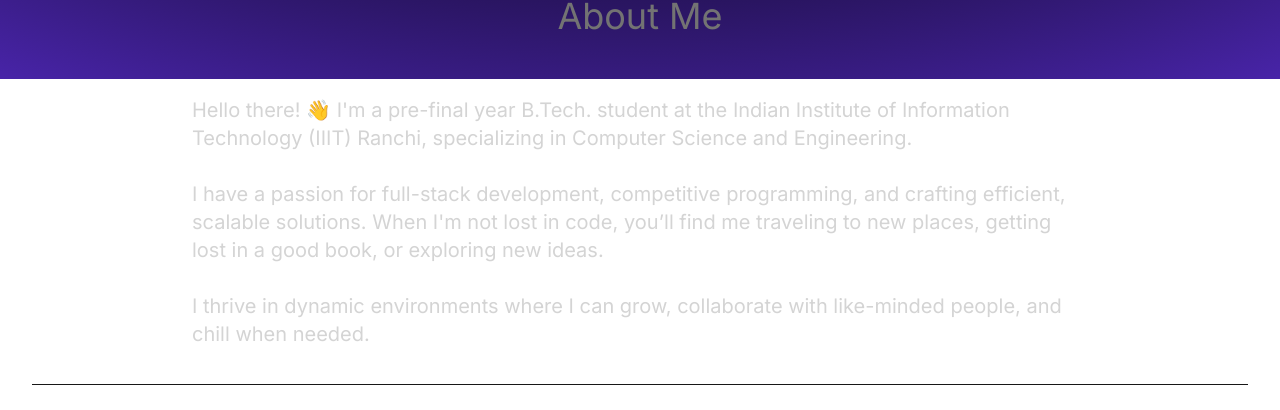
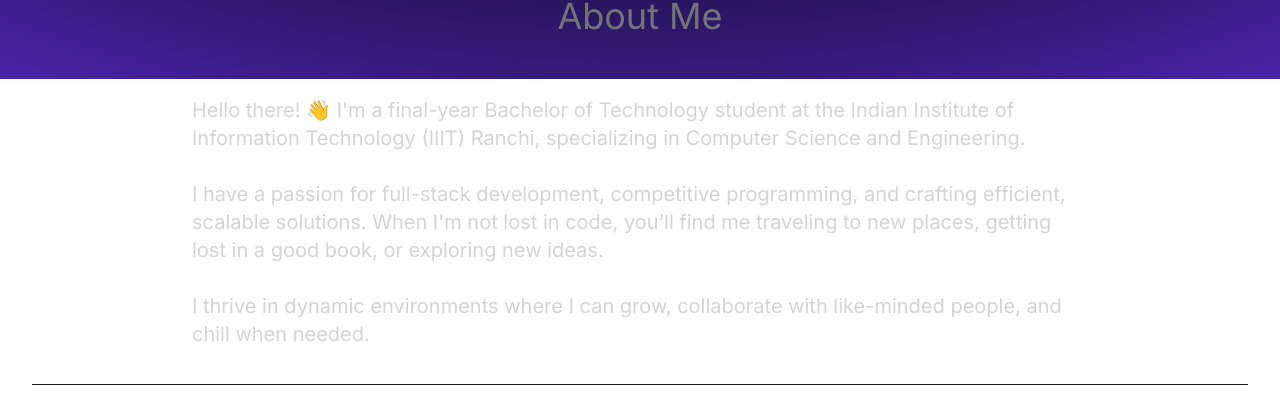
Before and after one commit to Akash290104/Portfolio, a React (Vite) app: page / in a window 1280 px wide. Shown: the part 721-1131 px from the top of the page. Built offline with nearby package versions, Linux system fonts and the light colour scheme.

Commit message:
updated description

```diff
--- a/src/constants/index.js
+++ b/src/constants/index.js
@@ -7,7 +7,7 @@ import project3 from "../assets/projects/storeit.png";
 export const HERO_CONTENT = `I am a passionate full-stack developer and college student who loves building dynamic web applications and solving complex problems through competitive programming.
 With a keen eye for innovation, I strive to create efficient and scalable solutions that enhance user experiences.`;
 
-export const ABOUT_TEXT = `Hello there! 👋 I'm a pre-final year B.Tech. student at the Indian Institute of Information Technology (IIIT) Ranchi, specializing in Computer Science and Engineering.
+export const ABOUT_TEXT = `Hello there! 👋 I'm a final-year Bachelor of Technology student at the Indian Institute of Information Technology (IIIT) Ranchi, specializing in Computer Science and Engineering.
 
 I have a passion for full-stack development, competitive programming, and crafting efficient, scalable solutions. When I'm not lost in code, you’ll find me traveling to new places, getting lost in a good book, or exploring new ideas.
 
@@ -75,7 +75,7 @@ export const PROJECTS = [
     ],
   },
 
-    {
+  {
     title: "Talk-A-Tive",
     repo: "https://github.com/Akash290104/Final-Chat-Application",
     live: "https://final-chat-application-xi.vercel.app/",
@@ -91,7 +91,7 @@ export const PROJECTS = [
       "JavaScript",
       "Cloudinary",
     ],
-  }
+  },
 ];
 
 export const CONTACT = {
```
